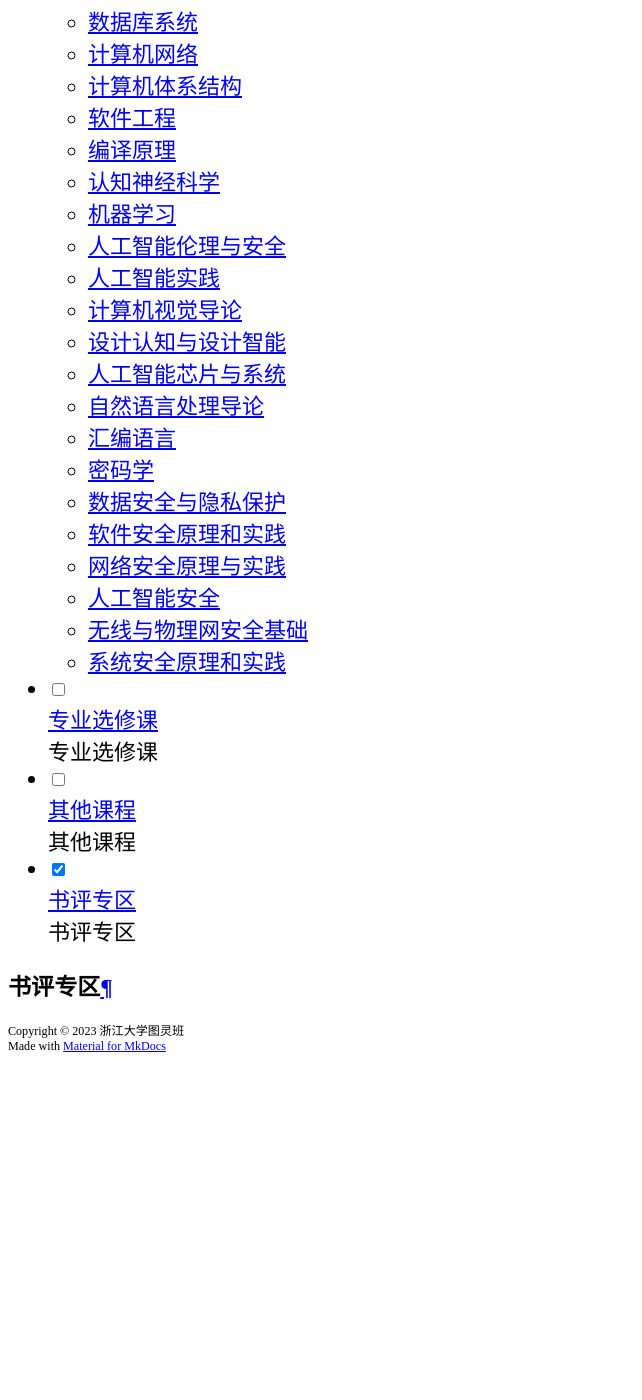
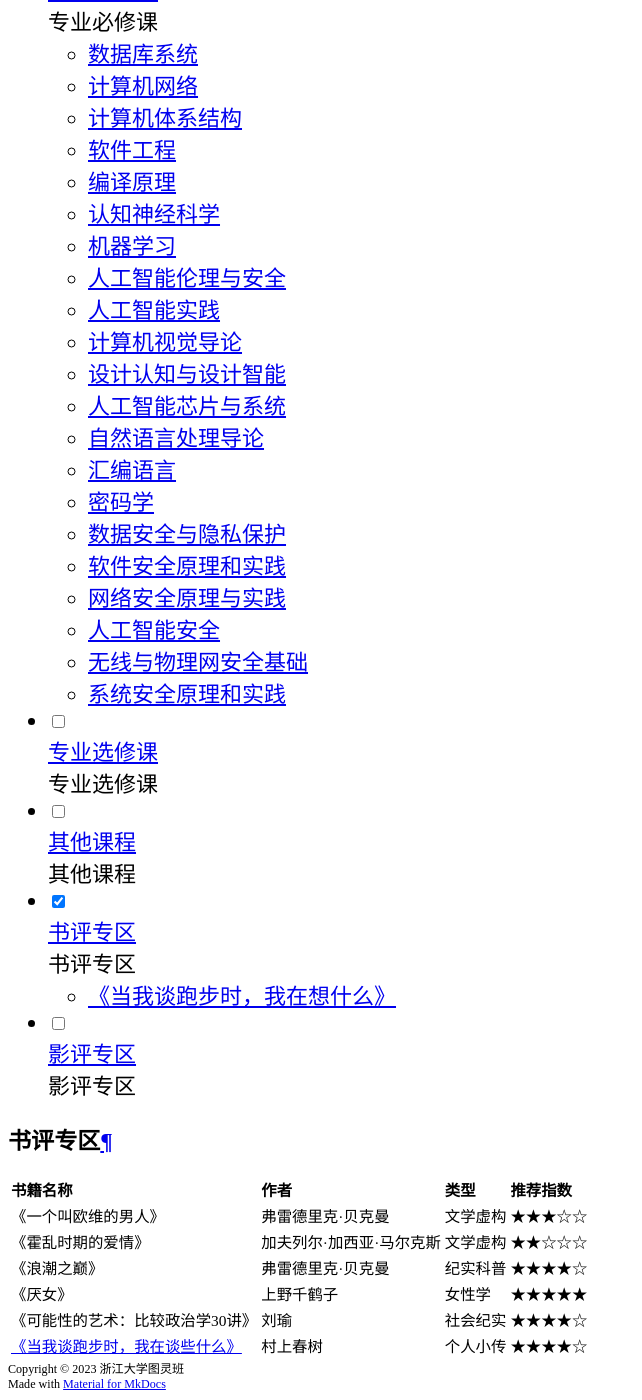
Before and after one commit to ZJU-Turing/TuringCourses, an MkDocs documentation site: the page built from docs/readings/index.md, in a window 1280 px wide and 1400 px high, scrolled down 13792 px. Shown: the whole window, without its empty margins (0-642 px from the left). Built offline with MkDocs 1.6.1 and Material for MkDocs 9.7.7, drawn with Linux system fonts in a browser that asks for light colours; comment, search, counter and statistics services are not loaded; before the commit the page ends 14854 px from its top, so only the background shows below that.

Commit message:
完成《当我谈跑步时，我在想什么》书评

```diff
--- /dev/null
+++ b/docs/movies/index.md
@@ -0,0 +1 @@
+# 影评专区
--- a/docs/readings/index.md
+++ b/docs/readings/index.md
@@ -1 +1,21 @@
 # 书评专区
+
+<style>
+.md-typeset table:not([class]) th {
+    min-width: 1em;
+}
+</style>
+
+<div style="text-align: center" markdown="1">
+
+|书籍名称|作者|类型|推荐指数|
+|:--|:--|:--|:--|
+|《一个叫欧维的男人》|弗雷德里克·贝克曼|文学虚构|★★★☆☆|
+|《霍乱时期的爱情》|加夫列尔·加西亚·马尔克斯|文学虚构|★★☆☆☆|
+|《浪潮之巅》|弗雷德里克·贝克曼|纪实科普|★★★★☆|
+|《厌女》|上野千鹤子|女性学|★★★★★|
+|《可能性的艺术：比较政治学30讲》|刘瑜|社会纪实|★★★★☆|
+|[《当我谈跑步时，我在谈些什么》](runandthink/)|村上春树|个人小传|★★★★☆|
+
+
+</div>
--- a/mkdocs.yml
+++ b/mkdocs.yml
@@ -82,6 +82,9 @@
     - others/index.md
   - 书评专区:
     - readings/index.md
+    - 《当我谈跑步时，我在想什么》: readings/runandthink/index.md
+  - 影评专区:
+    - movies/index.md
 
 theme:
   name: 'material'
```
Also changed, not shown: docs/readings/runandthink/index.md (added, +92 -0 lines), docs/readings/runandthink/images/1.png (added), docs/readings/runandthink/images/11.jpeg (added), docs/readings/runandthink/images/12.jpg (added), docs/readings/runandthink/images/2.png (added), docs/readings/runandthink/images/3.png (added), docs/readings/runandthink/images/5.jpg (added), docs/readings/runandthink/images/7.jpg (added), docs/readings/runandthink/images/8.jpg (added), 4 other files.
